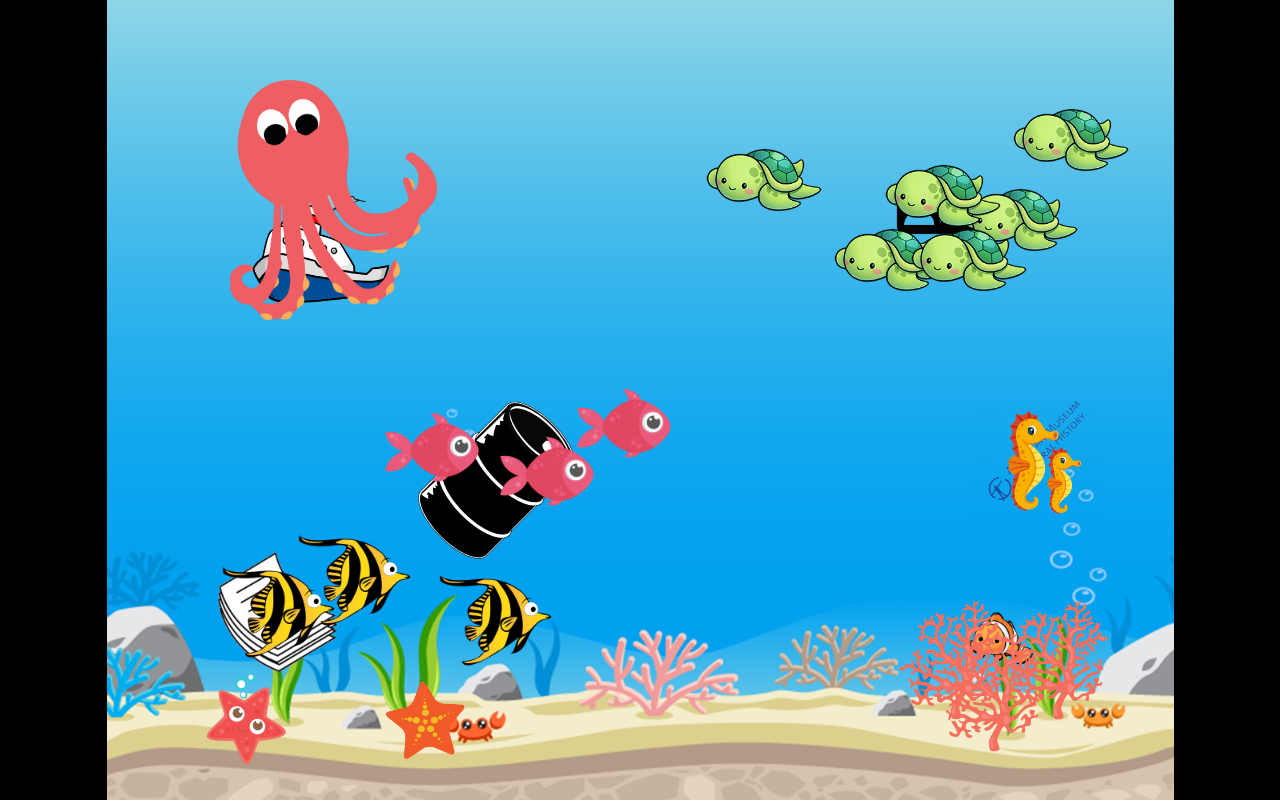
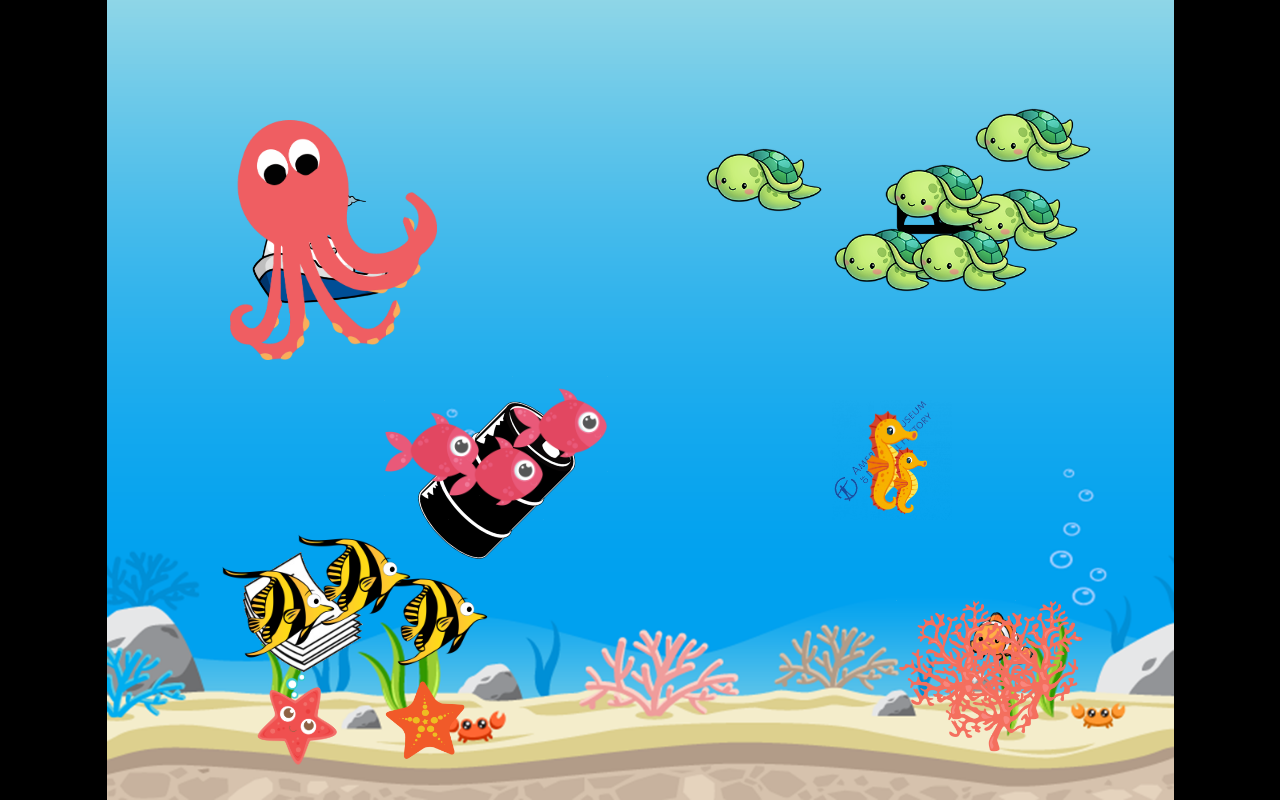
Before and after one commit to HackTheDeep/dr-angelina-messina, a plain HTML site: page game.html in a window 1280 px wide. Drawn offline with Linux system fonts and the light colour scheme.

Commit message:
reorganized images and correct a grammatical error

```diff
--- a/game.css
+++ b/game.css
@@ -45,7 +45,7 @@ h1{
 }
 #octopus{
     position: absolute;
-    top: 10%;
+    top: 15%;
     left: 18%;
     max-height: 30%;
     max-width: 30%;
@@ -54,7 +54,7 @@ h1{
 #orange-sea-horse1{
     position: absolute;
     top: 50%;
-    left: 76%;
+    left: 65%;
     max-height: 15%;
     max-width: 15%;
     z-index: 2;
@@ -62,7 +62,7 @@ h1{
 #orange-sea-horse2{
     position: absolute;
     top: 55%;
-    left: 80%;
+    left: 68%;
     max-height: 10%;
     max-width: 10%;
     z-index: 2;
@@ -86,7 +86,7 @@ h1{
 #pink-fish2{
     position: absolute;
     top: 53%;
-    left: 39%;
+    left: 35%;
     max-height: 12%;
     max-width: 12%;
     z-index: 2;
@@ -94,7 +94,7 @@ h1{
 #pink-fish3{
     position: absolute;
     top: 47%;
-    left: 45%;
+    left: 40%;
     max-height: 12%;
     max-width: 12%;
     z-index: 2;
@@ -102,7 +102,7 @@ h1{
 #pink-starfish{
     position: absolute;
     top: 85%;
-    left: 16%;
+    left: 20%;
     max-height: 10%;
     max-width: 10%;
     z-index: 2;
@@ -126,7 +126,7 @@ h1{
 #red-coral3{
     position: absolute;
     top: 75%;
-    left: 78%;
+    left: 76%;
     max-height: 15%;
     max-width: 15%;
     z-index: 2;
@@ -166,7 +166,7 @@ h1{
 #sea-turtle5{
     position: absolute;
     top: 10%;
-    left: 79%;
+    left: 76%;
     max-height: 15%;
     max-width: 15%;
     z-index: 2;
@@ -183,7 +183,7 @@ h1{
 #yellow-anglefish1{
     position: absolute;
     top: 70%;
-    left: 34%;
+    left: 29%;
     max-height: 15%;
     max-width: 15%;
     z-index: 2;
@@ -207,7 +207,7 @@ h1{
 #catalog{
     position: absolute;
     top: 69%;
-    left: 17%;
+    left: 19%;
     max-height: 15%;
     max-width: 15%;
     z-index: 1;
@@ -216,7 +216,7 @@ h1{
 #amnh{
     position: absolute;
     top: 55%;
-    left: 76%;
+    left: 64%;
     max-height: 10%;
     max-width: 10%;
     z-index:1;
@@ -256,10 +256,4 @@ h1{
     width: 100%;
     height: 100%;
 
-
-    /*background-size: cover;
-    -moz-background-size: cover;
-    -o-background-size: cover;
-    -webkit-background-size: cover;*/
-
 }
--- a/game.html
+++ b/game.html
@@ -44,7 +44,7 @@
         }
         function popUp_membership() {
             document.getElementById("membership").style.display='none';
-            alert ("Dr. Messina was a member of Science Societies in the U.S., Italy, Germany, and Japan and apart of the Science Honor Society of Sigma Xi.");
+            alert ("Dr. Messina was a member of Science Societies in the U.S., Italy, Germany, and Japan and a part of the Science Honor Society of Sigma Xi.");
         }
         function popUp_boat() {
             document.getElementById("boat").style.display='none';
```
